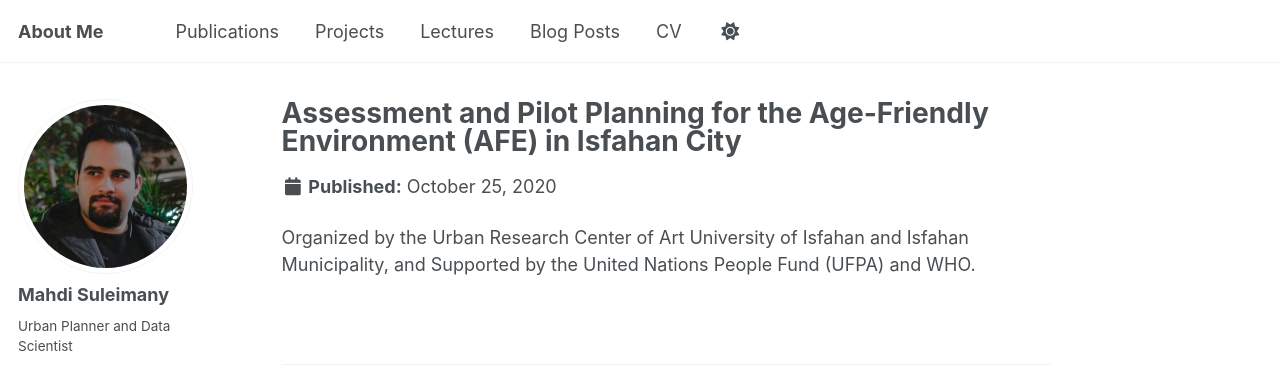
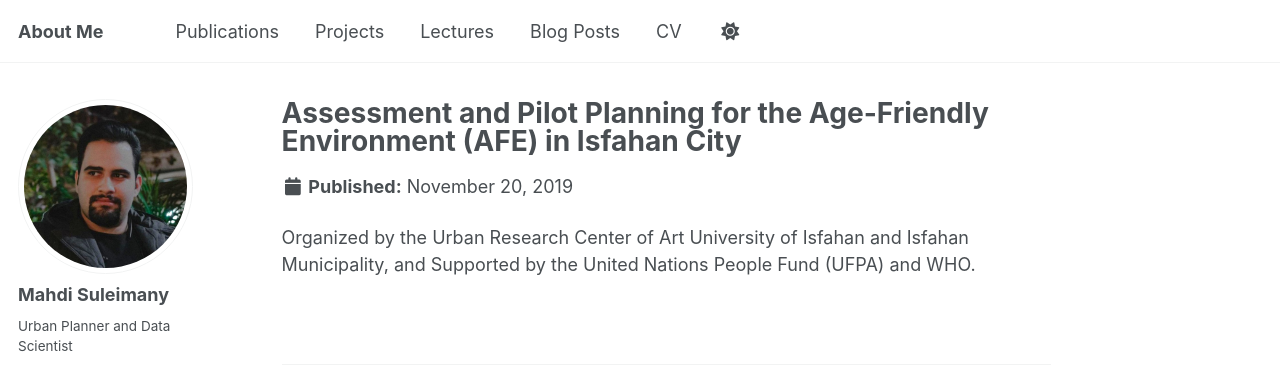
Before and after one commit to mo-soleimani/mo-soleimani.github.io, a Jekyll site: the page built from _projects/P103.md, in a window 1280 px wide. Shown: the top 369 px of the page. Built offline with Jekyll 4.4.1, drawn with Linux system fonts in a browser that asks for light colours; some web fonts are replaced.

Commit message:
Update P103.md

```diff
--- a/_projects/P103.md
+++ b/_projects/P103.md
@@ -1,6 +1,6 @@
 ---
 title: "Assessment and Pilot Planning for the Age-Friendly Environment (AFE) in Isfahan City"
-date: 2020-10-25
+date: 2019-11-20
 layout: single
 collection: teaching
 author_profile: true
```
